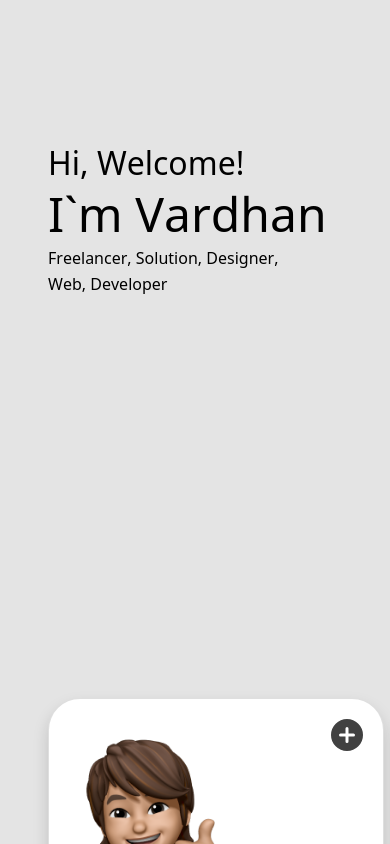
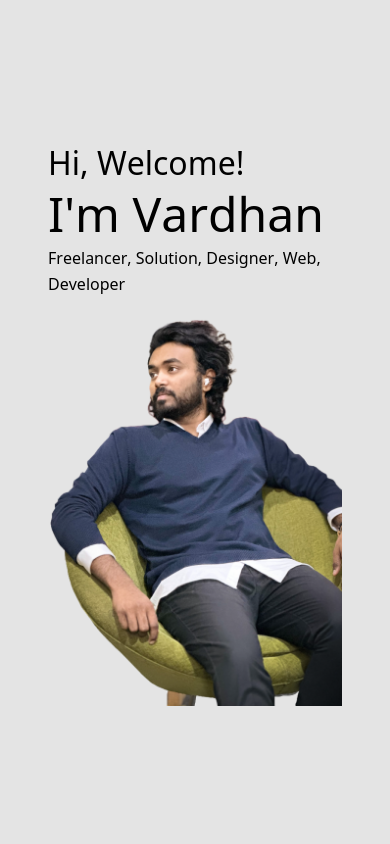
Before and after one commit to vardhanreddy27/vishnuvardhan, a Next.js app: page / in a window 390 px wide. Shown: the top 844 px of the page. Built offline with nearby package versions, Linux system fonts and the light colour scheme.

Commit message:
my portfoliozs

```diff
--- a/src/components/Hero.js
+++ b/src/components/Hero.js
@@ -1,43 +1,61 @@
 "use client";
 import React, { useEffect } from "react";
 import SplitType from 'split-type'
+import Image from 'next/image'
 
-function Hero() {
+export default function Hero() {
 	useEffect(() => {
 		const text = new SplitType('#title')
 		const main = new SplitType('#main')
 		const sub = new SplitType('#sub')
-
 gsap.to('.word',{
 	y:0,
 	stagger:0.05,
 	delay:0,
 	duration:0.5
 })	}, []);
+const handleNavigation = (targetId) => {
+    const targetElement = document.getElementById(targetId);
+    if (targetElement) {
+      targetElement.scrollIntoView({ behavior: "smooth", block: "start" });
+    }
+  };
 	return (
-		<div className=" fluid-container">
+		<div className=" fluid-container" >
 			<div className="row s-hide">
 				<div className="col-6 pt-3 ps-5">@ Code by Vardhan</div>
 				<div className="col-6 pt-3 pe-5 text-end">
 					<div className="row flex-row-reverse">
-						<div className="col-2">contact</div>
-						<div className="col-2">about</div>
-						<div className="col-2">work</div>
+					<div className="col-2" onClick={() => handleNavigation('contact-section')}>
+              contact
+            </div>
+            <div className="col-2" onClick={() => handleNavigation('about-section')}>
+              about
+            </div>
+            <div className="col-2" onClick={() => handleNavigation('work-section')}>
+              work
+            </div>
+
 					</div>
 				</div>
 			</div>
-			<div className="row p-5">
-				<h2  id="title" className="mt-5 pt-5 main-text animate">Hi, Welcome! </h2>
-				<h1 className="title animate" id="main">I`m Vardhan</h1><div className="row">
-				<div className="col-12 animate sub" id="sub">
-				<p>
-              Freelancer, Solution, Designer, Web, Developer
-            </p>
-				</div>
-				</div>
-			</div>
+			<div className="row myleft pt-5">
+    <div className="col-md-6">
+        <h2 id="title" className="mt-5 pt-5 main-text animate">Hi, Welcome!</h2>
+        <h1 className="title animate" id="main">I'm Vardhan</h1>
+        <div className="row">
+            <div className="col-12 animate sub" id="sub">
+                <p>Freelancer, Solution, Designer, Web, Developer</p>
+            </div>
+        </div>
+    </div>
+
+    <div className="col-md-6 myright">
+        <Image src="/my.png" alt="Your Image" className="img-fluid" width={380}
+      height={380} />
+    </div>
+</div>
+
 		</div>
 	);
 }
-
-export default Hero;
--- a/src/components/LetsWork.js
+++ b/src/components/LetsWork.js
@@ -5,7 +5,7 @@ import { FaLinkedinIn} from 'react-icons/fa';
 
 const LetsWork = () => {
   return (
-    <div className="lets-work pt-5">
+    <div className="lets-work pt-5" id="contact-section">
       <div className="row contact">
         <div className="col-6"><h1 className="mobfont">Ready to build something epic ?</h1>
       <h1 className="d-inline talk mobfont1">Lets connect</h1>    <a href="tel:9866531011" > <button type="button" className=" ms-4 d-inline btn btn-outline-light btn-lg con">+91 986 653 1011</button></a>
--- a/src/components/MyWorks.js
+++ b/src/components/MyWorks.js
@@ -14,7 +14,7 @@ function MyWorks() {
   }
 
   return (
-    <div className='mt-5'>
+    <div className='mt-5' id="work-section">
       <h2 className='text-center'>My Works</h2>
       <p className='text-center'>Crafting Digital Delights for the Modern Age - Where Innovation Meets Design!</p>
       <div className='work s-hide row m-5'>
--- a/src/components/Vertical.js
+++ b/src/components/Vertical.js
@@ -5,7 +5,6 @@ import { TweenMax } from 'gsap';
 import Image from 'next/image'
 import { HiMiniPlusCircle } from 'react-icons/hi2';
 import { HiPlusSm } from 'react-icons/hi';
-
 import { ScrollTrigger } from "gsap/dist/ScrollTrigger";
 function Vertical() {
 	const sectionRef = useRef(null);
@@ -48,7 +47,7 @@ function Vertical() {
 
 
 	return (
-		<div className="pt-5">
+		<div className="pt-5" id="about-section">
  <section className="scroll-section-outer">
  <div ref={triggerRef}>
         <div ref={sectionRef}  className="scroll-section-inner">
--- a/src/styles/globals.css
+++ b/src/styles/globals.css
@@ -243,7 +243,16 @@ line-height: 3rem;
 								align-content: center!important;
 								justify-content: end!important;
 							}
-					  }
+							.myright{
+								display: grid;
+    align-content: center;
+    justify-content: center;
+							}.myleft{
+								padding: 3rem;
+							}
+					  }.myleft{
+						padding-left: 3rem;
+					}
 
 						.mobile{width: 103%;
 						}
@@ -256,3 +265,6 @@ line-height: 3rem;
 						flex-wrap: nowrap;
 						align-content: center;
 						justify-content: space-around;}
+						.myright{display: grid;
+							align-content: center;
+							justify-content: end;}
```
Also changed, not shown: public/my.png (added).
